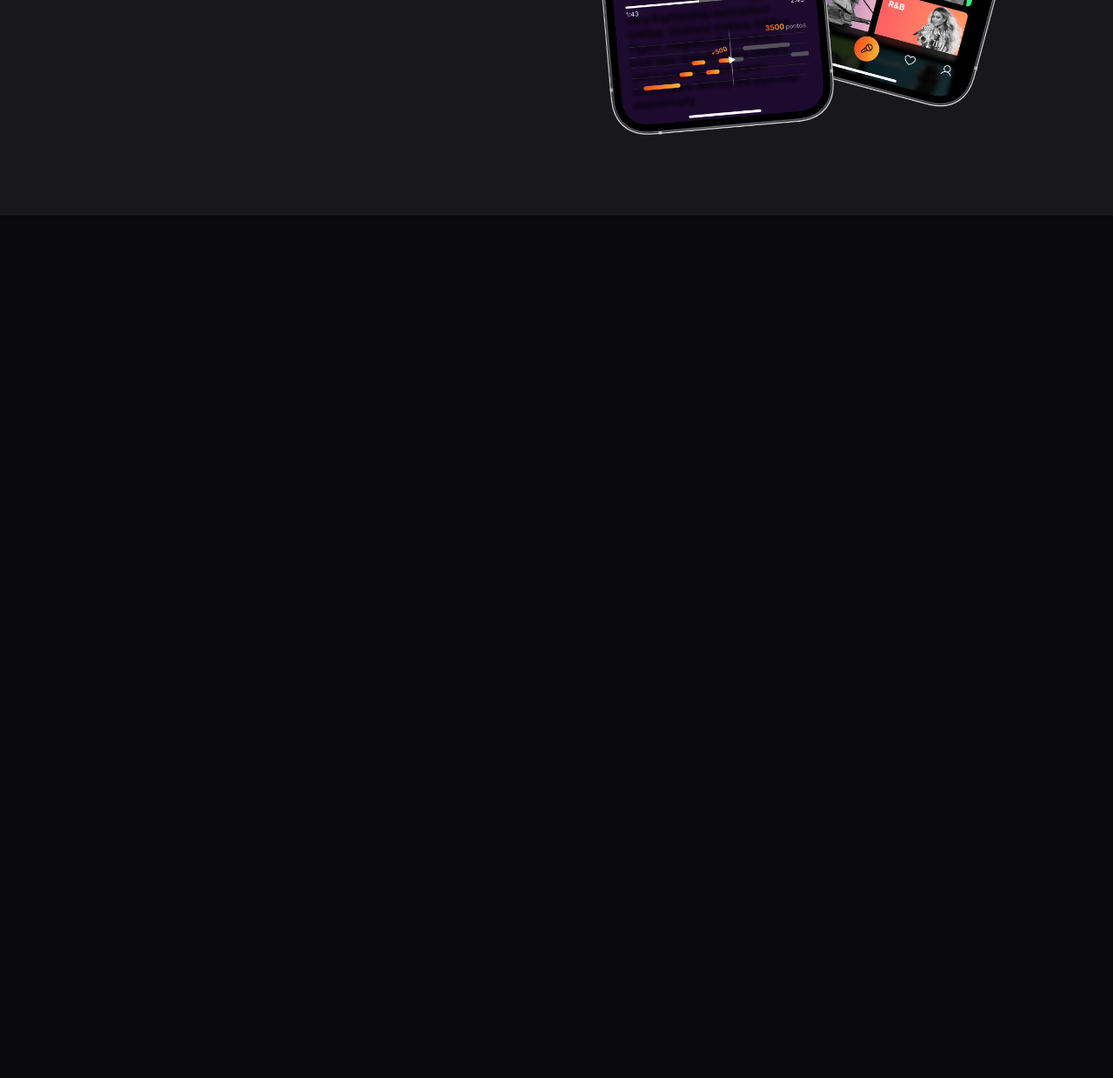
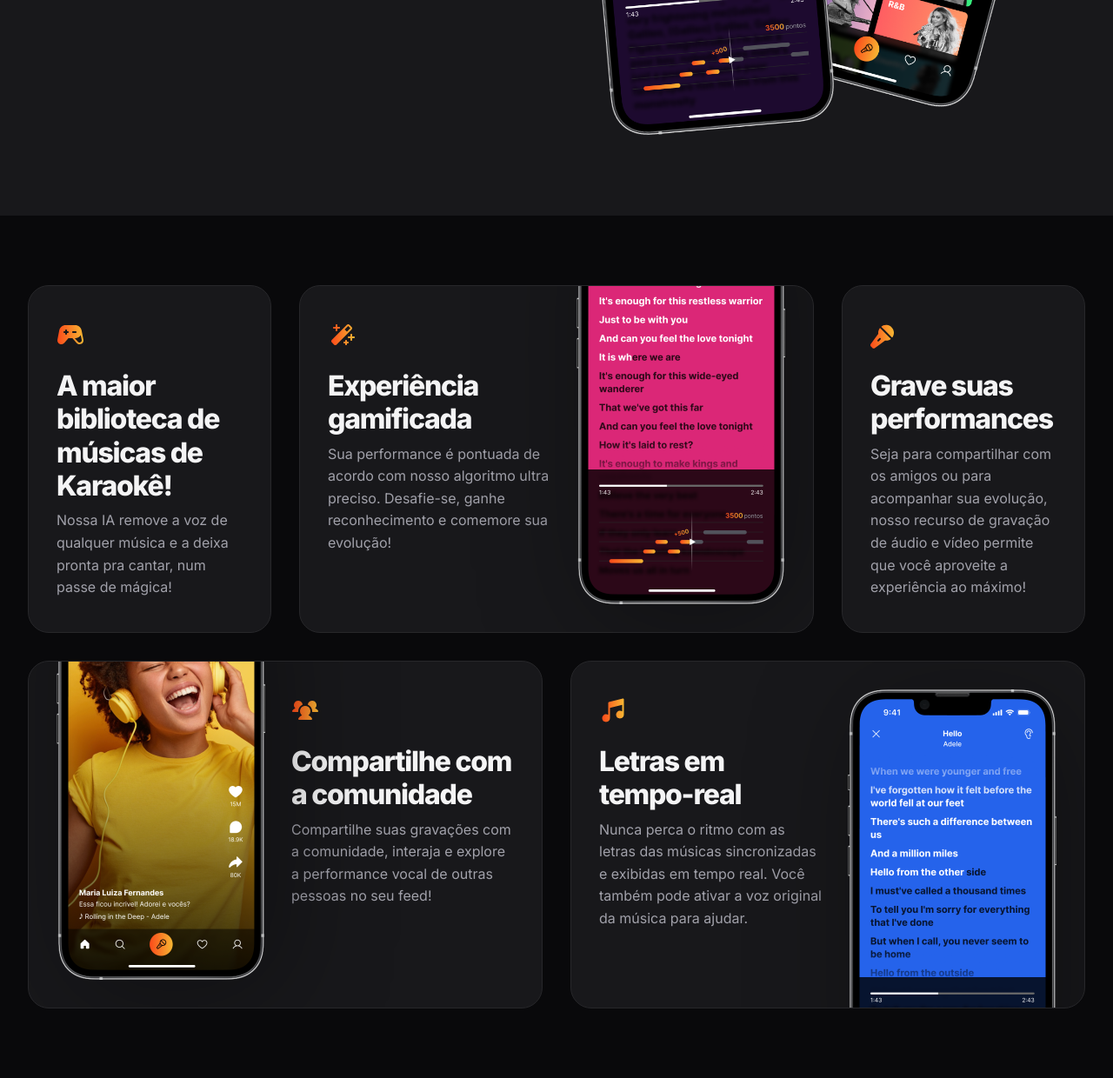
Before and after one commit to f4k3fun/zingen, a plain HTML site: page index.html in a window 1280 px wide. Shown: the part 1411-2651 px from the top of the page at 87% size. Before the commit the page ends 1659 px from the top, so only its background shows below. Drawn offline with Linux system fonts and the light colour scheme.

Commit message:
secao features

```diff
--- a/index.html
+++ b/index.html
@@ -69,5 +69,54 @@
       </div>
     </div>
   </section>
+
+  <section id="features">
+    <div class="cards container py-xl grid gap-1.5">
+      <div class="card py-lg px-lg">
+        <img src="assets/icons/GameController.svg" alt="">
+        <h3>A maior biblioteca de músicas de Karaokê!</h3>
+        <p>Nossa IA remove a voz de qualquer música e a deixa pronta pra cantar, num passe de mágica!</p>
+      </div>
+
+      <div class="card py-lg px-lg">
+        <div>
+        <img src="assets/icons/MagicWand.svg" alt="">
+        <h3>Experiência gamificada</h3>
+        <p>Sua performance é pontuada de acordo com nosso algoritmo ultra preciso. Desafie-se, ganhe reconhecimento e comemore sua
+        evolução!</p>
+        </div>
+
+        <img class="desktop-only" src="assets/Tela 2.png" alt="">
+      </div>
+
+      <div class="card py-lg px-lg">
+        <img src="assets/icons/MicrophoneStage.svg" alt="">
+        <h3>Grave suas performances</h3>
+        <p>Seja para compartilhar com os amigos ou para acompanhar sua evolução, nosso recurso de gravação de áudio e vídeo permite
+        que você aproveite a experiência ao máximo!</p>
+      </div>
+
+      <div class="card py-lg px-lg">
+        <div>
+          <img src="assets/icons/UsersThree.svg" alt="">
+          <h3>Compartilhe com a comunidade</h3>
+          <p>Compartilhe suas gravações com a comunidade, interaja e explore a performance vocal de outras pessoas no seu feed!</p>
+        </div>
+
+        <img class="desktop-only" src="assets/Tela 1.png" alt="">
+      </div>
+
+      <div class="card py-lg px-lg">
+        <div>
+          <img src="assets/icons/MusicNotes.svg" alt="">
+          <h3>Letras em tempo-real</h3>
+          <p>Nunca perca o ritmo com as letras das músicas sincronizadas e exibidas em tempo real. Você também pode ativar a voz
+          original da música para ajudar.</p>
+        </div>
+
+        <img class="desktop-only" src="assets/Tela 3.png" alt="">
+      </div>
+    </div>
+  </section>
 </body>
 </html>
--- /dev/null
+++ b/styles/cards.css
@@ -0,0 +1,10 @@
+.card {
+  background-color: var(--surface-color);
+  border: 1px solid var(--stroke-color);
+  border-radius: 1.5rem;
+
+  & h3 {
+    margin-top: 1rem;
+
+  }
+}
--- /dev/null
+++ b/styles/features.css
@@ -0,0 +1,71 @@
+#features {
+  & .cards {
+    grid-template-columns: 17.5rem 1fr 1fr 17.5rem;
+    grid-template-rows: 25rem 25rem;
+    gap: 2rem;
+
+  }
+
+  & .card  {
+    position: relative;
+    overflow: hidden;
+    img.desktop-only {
+      position: absolute;
+      max-width: 15rem;
+      filter: drop-shadow(1rem 1rem 4rem rgb(0 0 0 / 0.34));
+    }
+  }
+
+  & .card:nth-child(1){
+    grid-column: 1/2;
+  }
+
+  & .card:nth-child(2){
+    grid-column: 2/4;
+
+    & > div {
+      max-width: 16rem;
+    }
+
+    & .desktop-only {
+      bottom: 2rem;
+      right: 2rem;
+    }
+  }
+
+  & .card:nth-child(3){
+    grid-column: 4/5;
+  }
+
+  & .card:nth-child(4){
+    grid-column: 1/3;
+    grid-row: 2/3;
+
+    & div {
+      max-width: 16rem;
+
+      margin-left: auto;
+    }
+
+    & .desktop-only {
+      position: absolute;
+      left: 2rem;
+      bottom: 2rem;
+    }
+  }
+
+  & .card:nth-child(5){
+    grid-column: 3/5;
+    grid-row: 2/3;
+
+    & > div {
+      max-width: 16rem;
+    }
+
+    & .desktop-only {
+      position: absolute;
+      top: 2rem;
+      right: 2rem;
+    }
+  }
+}
--- a/styles/index.css
+++ b/styles/index.css
@@ -6,3 +6,5 @@
 @import url(hero.css);
 @import url(sections.css);
 @import url(about.css);
+@import url(cards.css);
+@import url(features.css) (width >= 80em);
```
